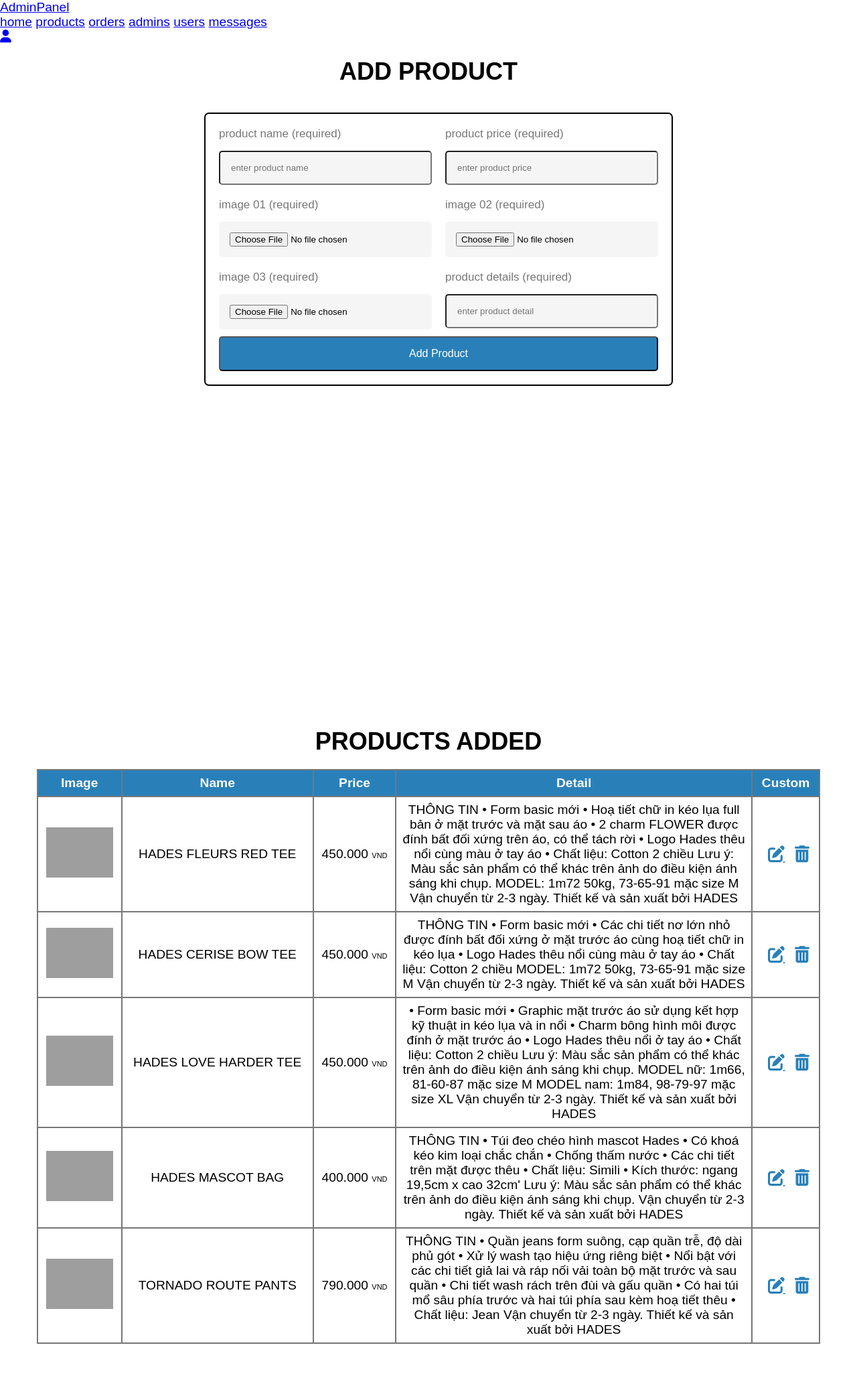
After one commit to binhbanmuoi123/five-fire-lavender, a PHP site: page /product.html in a window 1280 px wide. The commit adds this page. Shown: the whole page at 67% size. Run offline with PHP 8.4, Linux system fonts and the light colour scheme; grey boxes are pictures that could not be loaded.

Commit message:
fix css qua' met

```diff
--- a/admin/admin/admins.html
+++ b/admin/admin/admins.html
@@ -12,11 +12,11 @@
         <div class="allbox">
         <div class="logo">Admin <Span>Panel</Span></div>
         <ul>
-            <li><a href="admins.html">Home</a></li>
-            <li><a href="#">Products</a></li>
+            <li><a href="index.html">Home</a></li>
+            <li><a href="product.html">Products</a></li>
             <li><a href="order.html">Order</a></li>
             <li><a href="user.html">Users</a></li>
-            <li><a href="#">Admin</a></li>
+            <li><a href="admins.html">Admin</a></li>
             <li><a href="messages.html">Messages</a></li>
         </ul>
         <div class="icon_user">
--- /dev/null
+++ b/admin/admin/css/header.css
@@ -0,0 +1,70 @@
+* {
+    margin: 0;
+    padding: 0;
+    box-sizing: border-box;
+}
+.container {
+    width: 1170px;
+    height: 1000px;
+    margin: 0 auto;
+}
+body {
+    font-family: Arial, sans-serif;
+    font-size: larger;
+}
+
+.navbar {
+    width: 100%;
+    display: flex;
+    align-items: center;
+    justify-content: center;
+    padding: 10px 30px;
+    background-color: whitesmoke;
+    border-bottom: 2px solid #ddd;
+    box-shadow: 1px 2px 5px rgba(0, 0, 0, 0.1);
+}
+
+.allbox {
+    align-items: center;
+    width: 85%;
+    display: flex;
+}
+
+.allbox .logo {
+    display: flex;
+}
+
+.allbox ul {
+    margin-left: 100px;
+    width: 60%;
+}
+
+.icon_user {
+    margin-left: 200px;
+    width: 20%;
+}
+
+.navbar .allbox .logo {
+    font-size: larger;
+    font-weight: bolder;
+}
+
+.navbar .logo span {
+    color: blue;
+}
+
+.navbar ul {
+    list-style: none;
+    gap: 50px;
+    display: flex;
+}
+
+.navbar ul li a {
+    color: black;
+    text-decoration: none;
+}
+.admin {
+    font-size: 24pt;
+    text-align: center;
+    margin: 20px 0;
+}
--- /dev/null
+++ b/admin/admin/css/style1.css
@@ -0,0 +1,116 @@
+
+
+h1{
+    font-size: 36px;
+    text-align: center;
+    padding: 20px;
+}
+.box-container{
+    display: grid;
+    grid-template-columns: repeat(4, 1fr);
+    gap: 16px;
+}
+.box{
+    border: 2px black solid;
+    padding: 20px;
+    border-radius: 7px;
+}
+.box h2{
+    font-size: 27px;
+    text-align: center;
+    color: #444444;
+    padding: 10px;
+}
+.box p{
+    font-size: 14px;
+    margin: 10px 0px;
+    padding: 13px;
+    text-align: center;
+    background-color: #f5f5f5;
+    border-radius: 5px;
+    color: #777777;
+}
+.box button{
+    width: 100%;
+    background-color: #2980b9;
+    margin: 0px 0px;
+    padding: 13px;
+    text-align: center;
+    border-radius: 5px;
+}
+.box button a{
+    font-size: 16px;
+    color: white;
+}
+form{
+    width: 700px;
+    margin: 20px 250px;
+    padding: 20px;
+    border: 2px black solid;
+    border-radius: 7px;
+}
+.flex{
+    display: grid;
+    grid-template-columns:repeat(2, 1fr);
+    gap: 20px;
+}
+form button{
+    width: 100%;
+    padding: 15px;
+    background-color: #2980b9;
+    color: white;
+    font-size: 16px;
+    border-radius: 5px;
+    margin: 10px 0px 0px;
+}
+.boxinput{
+    width: 100%;
+    padding: 16px;
+    border-radius: 5px;
+    background-color: #f5f5f5;
+    margin: 15px 0px 0px;
+}
+.inputbox p{
+    color: #777777;
+    font-size: 17px;
+}
+button{
+    width: calc(25% - 40px);
+    padding: 15px;
+    background-color: #2980b9;
+    color: white;
+    font-size: 16px;
+    border-radius: 5px;
+    margin: 20px;
+}
+table {
+    width: 100%;
+    border-collapse: collapse;
+    font-family: Arial, sans-serif;
+    border-radius: 5px;
+}
+th, td {
+    max-width: 500px;
+    border: 2px solid #777777;
+    text-align: center;
+    padding: 8px;
+}
+th {
+    background-color: #2980b9;
+    color: white;
+    font-weight: bold;
+}
+td img{
+    width: 100px;
+}
+tr span{
+    font-size: 11px;
+}
+.iconsp{
+    display: flex;
+}
+.iconsp a{
+    font-size: 25px;
+    color: #2980b9;
+    margin-left: 15px;
+}
--- /dev/null
+++ b/admin/admin/product.html
@@ -0,0 +1,139 @@
+<!DOCTYPE html>
+<html lang="en">
+<head>
+    <meta charset="UTF-8">
+    <meta name="viewport" content="width=device-width, initial-scale=1.0">
+    <title>Document</title>
+    <link rel="stylesheet" href="https://cdnjs.cloudflare.com/ajax/libs/font-awesome/6.5.2/css/all.min.css">
+    <link rel="stylesheet" href="css/style1.css">
+    <link rel="stylesheet" href="css/header.css">
+</head>
+<body>
+    <header>
+        <a href="#" class="logo">Admin<span>Panel</span></a>
+        <nav>
+            <ul>
+                <a href="index.html">home</a>
+                <a href="product.html">products</a>
+                <a href="order.html">orders</a>
+                <a href="admins.html">admins</a>
+                <a href="user.html">users</a>
+                <a href="messages.html">messages</a>
+            </ul>
+        </nav>
+        <div class="icons">
+            <a href="#" class="fas fa-user"></a>
+        </div>
+    </header>
+    <main>
+        <div class="container">
+            <h1>ADD PRODUCT</h1>
+            <form action="#">
+                <div class="flex">
+                    <div class="inputbox">
+                        <p>product name (required)</p>
+                        <input type="text" class="boxinput" placeholder="enter product name">
+                    </div>
+                    <div class="inputbox">
+                        <p>product price (required)</p>
+                        <input type="number" class="boxinput" placeholder="enter product price">
+                    </div>
+                    <div class="inputbox">
+                        <p>image 01 (required)</p>
+                        <input type="file" name="img1" id=""class="boxinput">
+                    </div>
+                    <div class="inputbox">
+                        <p>image 02 (required)</p>
+                        <input type="file" name="img2" id=""class="boxinput">
+                    </div>
+                    <div class="inputbox">
+                        <p>image 03 (required)</p>
+                        <input type="file" name="img3" id=""class="boxinput">
+                    </div>
+                    <div class="inputbox">
+                        <p>product details (required)</p>
+                        <input type="text" class="boxinput" placeholder="enter product detail">
+                    </div>
+                </div>
+                <button type="submit">Add Product</button>
+            </form>
+        </div>
+        <div class="container">
+            <h1>PRODUCTS ADDED</h1>
+            <table>
+                <thead>
+                    <tr>
+                    <th>Image</th>
+                    <th>Name</th>
+                    <th>Price</th>
+                    <th>Detail</th>
+                    <th>Custom</th>
+                    </tr>
+                </thead>
+                <tbody>
+                    <tr>
+                        <td><img src="https://product.hstatic.net/1000306633/product/truoc_a5458ac1af084d18bcb742c0858a9cec.jpg" alt="" srcset=""></td>
+                        <td>HADES FLEURS RED TEE</td>
+                        <td>450.000 <span>VND</span></td>
+                        <td>THÔNG TIN • Form basic mới • Hoạ tiết chữ in kéo lụa full bản ở mặt trước và mặt sau áo • 2 charm FLOWER được đính bất đối xứng trên áo, có thể tách rời • Logo Hades thêu nổi cùng màu ở tay áo • Chất liệu: Cotton 2 chiều Lưu ý: Màu sắc sản phẩm có thể khác trên ảnh do điều kiện ánh sáng khi chụp. MODEL: 1m72 50kg, 73-65-91 mặc size M Vận chuyển từ 2-3 ngày. Thiết kế và sản xuất bởi HADES</td>
+                        <td>
+                            <div class="iconsp">
+                                <a href="#"class="fas fa-edit"></a>
+                                <a href="#"class="fas fa-trash-alt"></a>
+                            </div>
+                        </td>
+                    </tr>
+                    <tr>
+                        <td><img src="https://product.hstatic.net/1000306633/product/dsc09856_1d3a8091abae4a6ab6d4e9256df2b4e9.jpg" alt="" srcset=""></td>
+                        <td>HADES CERISE BOW TEE</td>
+                        <td>450.000 <span>VND</span></td>
+                        <td>THÔNG TIN • Form basic mới • Các chi tiết nơ lớn nhỏ được đính bất đối xứng ở mặt trước áo cùng hoạ tiết chữ in kéo lụa • Logo Hades thêu nổi cùng màu ở tay áo • Chất liệu: Cotton 2 chiều MODEL: 1m72 50kg, 73-65-91 mặc size M Vận chuyển từ 2-3 ngày. Thiết kế và sản xuất bởi HADES</td>
+                        <td>
+                            <div class="iconsp">
+                                <a href="#"class="fas fa-edit"></a>
+                                <a href="#"class="fas fa-trash-alt"></a>
+                            </div>
+                        </td>
+                    </tr>
+                    <tr>
+                        <td><img src="https://tse1.mm.bing.net/th?id=OIP.Qbm9P45SHx61UH5kPnoONAHaJ4&pid=Api" alt="" srcset=""></td>
+                        <td>HADES LOVE HARDER TEE</td>
+                        <td>450.000 <span>VND</span></td>
+                        <td>• Form basic mới • Graphic mặt trước áo sử dụng kết hợp kỹ thuật in kéo lụa và in nổi • Charm bông hình môi được đính ở mặt trước áo • Logo Hades thêu nổi ở tay áo • Chất liệu: Cotton 2 chiều Lưu ý: Màu sắc sản phẩm có thể khác trên ảnh do điều kiện ánh sáng khi chụp. MODEL nữ: 1m66, 81-60-87 mặc size M MODEL nam: 1m84, 98-79-97 mặc size XL Vận chuyển từ 2-3 ngày. Thiết kế và sản xuất bởi HADES</td>
+                        <td>
+                            <div class="iconsp">
+                                <a href="#"class="fas fa-edit"></a>
+                                <a href="#"class="fas fa-trash-alt"></a>
+                            </div>
+                        </td>
+                    </tr>
+                    <tr>
+                        <td><img src="https://sweetiee.click/ecommerce/uploaded_img/hd_t53977_30e888701c6d4ae6ba5aebd2fe06c860.webp" alt="" srcset=""></td>
+                        <td>HADES MASCOT BAG</td>
+                        <td>400.000 <span>VND</span></td>
+                        <td>THÔNG TIN • Túi đeo chéo hình mascot Hades • Có khoá kéo kim loại chắc chắn • Chống thấm nước • Các chi tiết trên mặt được thêu • Chất liệu: Simili • Kích thước: ngang 19,5cm x cao 32cm' Lưu ý: Màu sắc sản phẩm có thể khác trên ảnh do điều kiện ánh sáng khi chụp. Vận chuyển từ 2-3 ngày. Thiết kế và sản xuất bởi HADES</td>
+                        <td>
+                            <div class="iconsp">
+                                <a href="#"class="fas fa-edit"></a>
+                                <a href="#"class="fas fa-trash-alt"></a>
+                            </div>
+                        </td>
+                    </tr>
+                    <tr>
+                        <td><img src="https://sweetiee.click/ecommerce/uploaded_img/hades_001666_821e1b9693b3470882ca5ddfc72e4fac.webp" alt="" srcset=""></td>
+                        <td>TORNADO ROUTE PANTS</td>
+                        <td>790.000 <span>VND</span></td>
+                        <td>THÔNG TIN • Quần jeans form suông, cạp quần trễ, độ dài phủ gót • Xử lý wash tạo hiệu ứng riêng biệt • Nổi bật với các chi tiết giả lai và ráp nối vải toàn bộ mặt trước và sau quần • Chi tiết wash rách trên đùi và gấu quần • Có hai túi mổ sâu phía trước và hai túi phía sau kèm hoạ tiết thêu • Chất liệu: Jean Vận chuyển từ 2-3 ngày. Thiết kế và sản xuất bởi HADES</td>
+                        <td>
+                            <div class="iconsp">
+                                <a href="#"class="fas fa-edit"></a>
+                                <a href="#"class="fas fa-trash-alt"></a>
+                            </div>
+                        </td>
+                    </tr>
+                </tbody>
+            </table>
+        </div>
+    </main>
+</body>
+</html>
```
Also changed, not shown: admin/admin/css/style.css (+0 -70 lines), admin/admin/index.html (added, +75 -0 lines), admin/admin/messages.html (+4 -3 lines), admin/admin/order.html (+4 -3 lines), admin/admin/user.html (+4 -3 lines).
